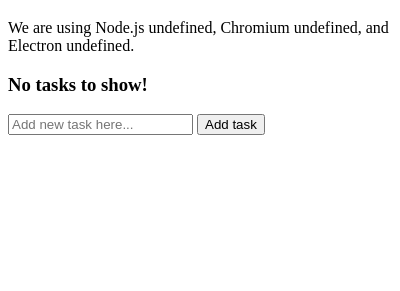
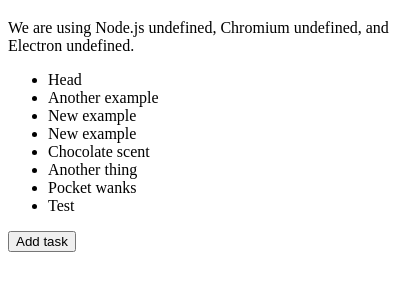
Before and after one commit to Cameron-Raw/isr-partner, an Electron app: page src/index.html in a window 400 px wide. Shown: the part 61-352 px from the top of the page. Drawn offline with Linux system fonts and the light colour scheme; no server answers.

Commit message:
Todo list now refreshes to show correct number of tasks

```diff
--- a/src/index.html
+++ b/src/index.html
@@ -19,7 +19,6 @@
         </ul>
 
         <form>
-          <input id="task-input" name="new-task" type="text" placeholder="Add new task here...">
           <button id="task-button" type="button">Add task</button>
         </form>
 
--- a/src/js/json/todo.json
+++ b/src/js/json/todo.json
@@ -1 +1 @@
-[{"taskBody":"Text area","taskTitle":"Head"},{"taskBody":"Bacon sandwiches","taskTitle":"Another example"}]
+[{"taskBody":"Text area","taskTitle":"Head"},{"taskBody":"Bacon sandwiches","taskTitle":"Another example"},{"taskBody":"Body","taskTitle":"New example"},{"taskBody":"Body","taskTitle":"New example"},{"taskBody":"Hops and buds","taskTitle":"Chocolate scent"},{"taskBody":"","taskTitle":"Another thing"},{"taskBody":"","taskTitle":"Pocket wanks"},{"taskBody":"","taskTitle":"Test"}]
--- a/src/js/todo-list.js
+++ b/src/js/todo-list.js
@@ -8,8 +8,32 @@
 var taskInput = document.getElementById('task-input');
 var noTaskWarning = document.getElementById('noTaskWarning');
 var newTaskButton = document.getElementById('task-button');
+var todoListUl = document.getElementById('todo-ul');
 
 console.log("savedTodoList is " + savedTodoList);
+
+function refreshTodoList() {
+  // Clear previous todoList
+  todoListUl.innerHTML = "";
+  // Load existing to do items
+  for( var i = 0; i < savedTodoList.length; i++ ){
+    var li = document.createElement("li");
+    li.appendChild(document.createTextNode(savedTodoList[i].taskTitle));
+    console.log();
+    todoListUl.appendChild(li);
+  }
+
+  console.log(todoListUl.getElementsByTagName("li").length);
+
+  if(todoListUl.getElementsByTagName("li").length > 0){
+    noTaskWarning.style.display = "none";
+  } else {
+    noTaskWarning.style.display = "block";
+  }
+}
+
+refreshTodoList();
+
 
 newTaskButton.addEventListener("click",function(event){
   const modalPath = path.join('file://', __dirname, '../newtask.html');
@@ -23,9 +47,9 @@
 ipc.on('addNewTask', function(event, arg){
 
   var newTodoList = savedTodoList;
-  console.log(arg);
+  console.log("arg is " + arg);
   newTodoList.push(arg);
-  console.log(newTodoList);
+  console.log("newtodolist after push is " + newTodoList);
   var newTodoListStr = JSON.stringify(newTodoList);
 
   fs.writeFile('src/js/json/todo.json', newTodoListStr, function(err) {
@@ -34,4 +58,6 @@
     }
   });
 
+  refreshTodoList();
+
 });
```
Also changed, not shown: src/newtask.html (+2 -2 lines).
